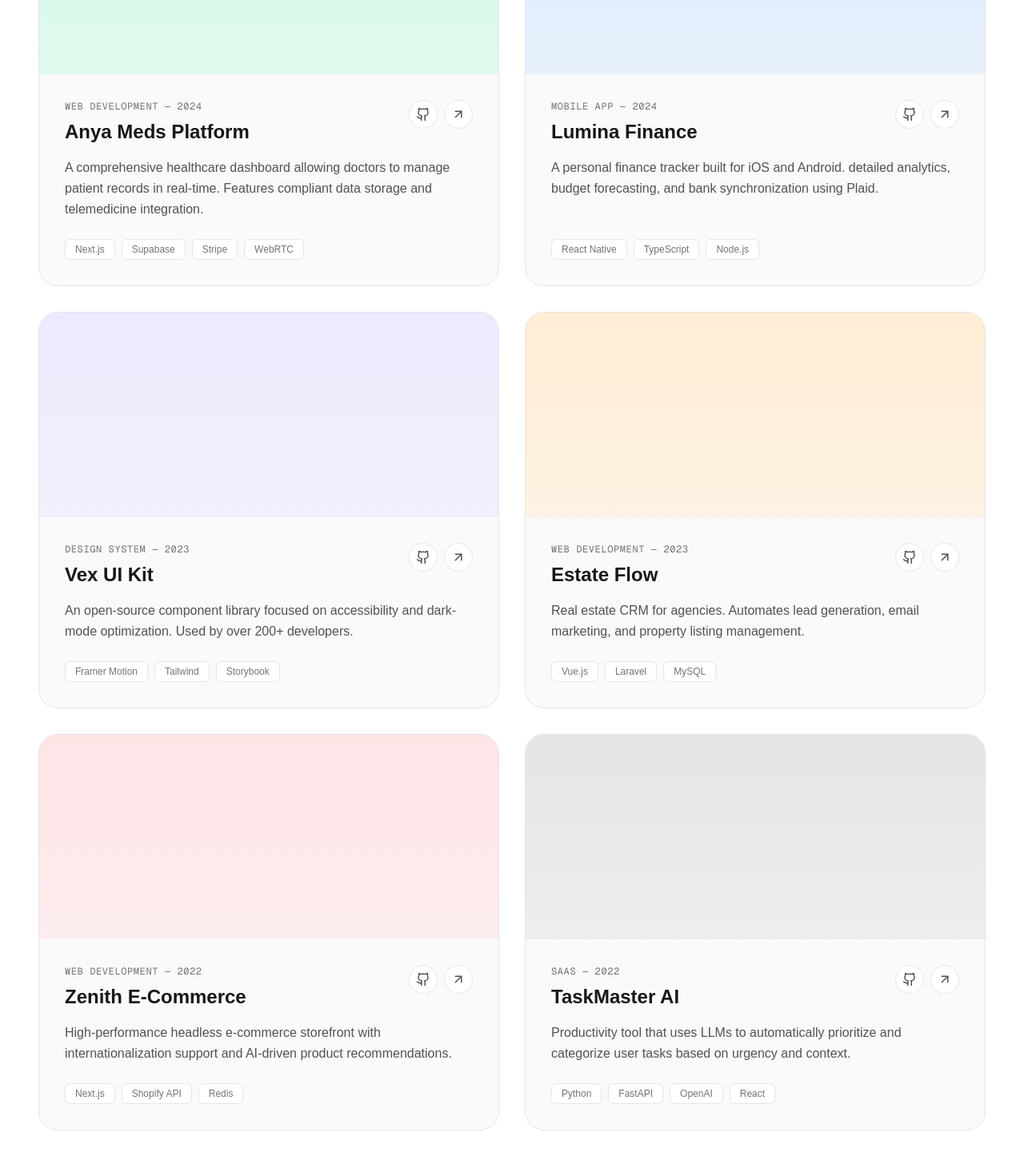
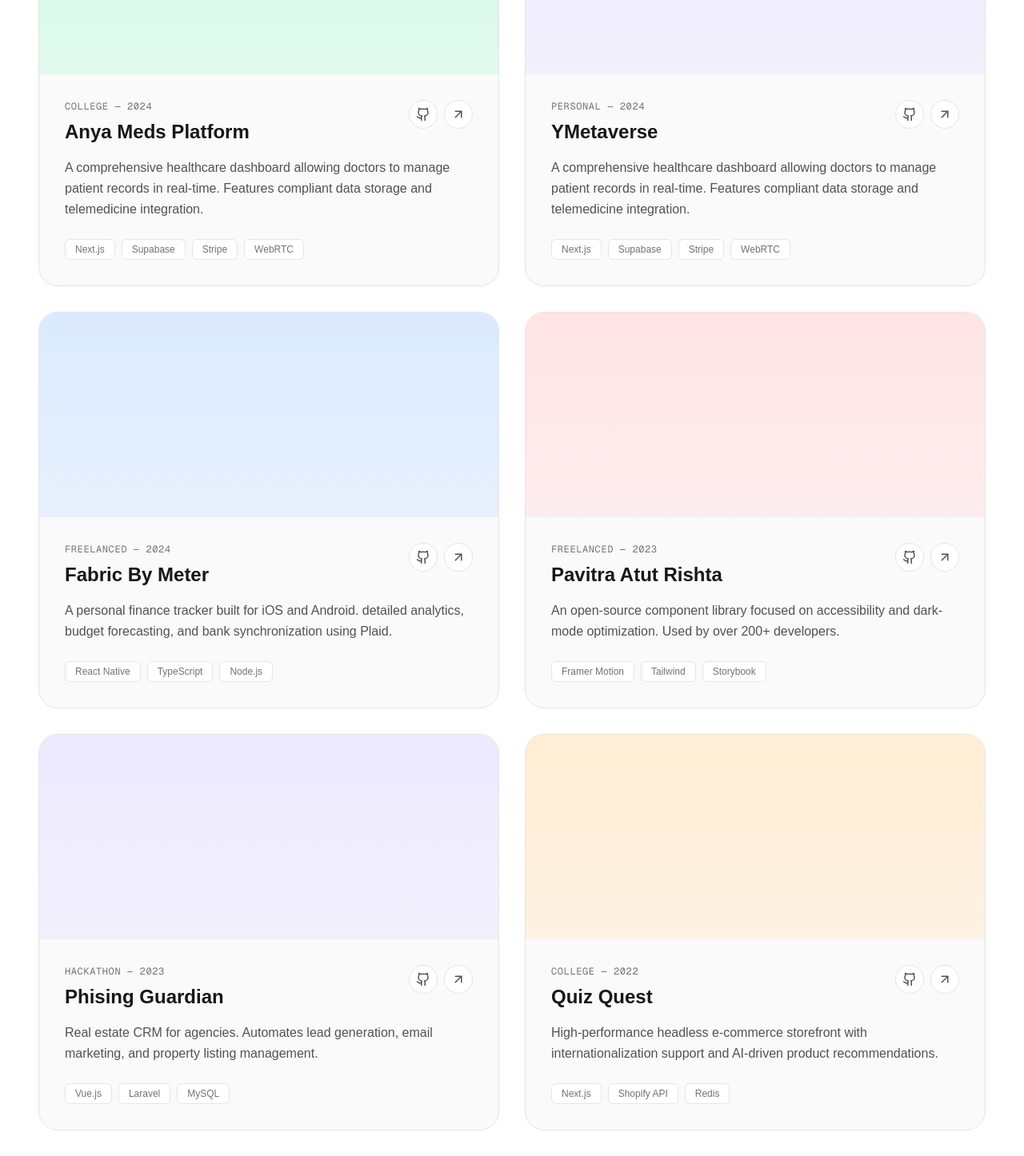
Before and after one commit to karma2912/Yash-Portfolio, a Next.js app: page /work in a window 1280 px wide. Shown: the part 700-2146 px from the top of the page at 80% size. Built offline with nearby package versions, Linux system fonts and the light colour scheme.

Commit message:
changes made

```diff
--- a/app/page.tsx
+++ b/app/page.tsx
@@ -190,10 +190,10 @@
 
         <div className="grid grid-cols-1 md:grid-cols-2 gap-6">
           <SimpleProjectCard
-            title="Matrimonial App"
+            title="Service Site"
             category="Website"
-            link="https://atut-pavitra-rishta.vercel.app/"
-            logo="/pavitraatutrishtaLogo.jpg"
+            link="https://khancrane.netlify.app/"
+            logo="/khanCraneLogo.webp"
   accentColor="bg-grey-50"
           />
           <SimpleProjectCard
--- a/app/work/page.tsx
+++ b/app/work/page.tsx
@@ -4,12 +4,11 @@
 import { ArrowUpRight, Github, Filter } from "lucide-react";
 import Navbar from "@/components/Navbar";
 
-// --- DUMMY DATA ---
 const projects = [
   {
     id: 1,
     title: "Anya Meds Platform",
-    category: "Web Development",
+    category: "College",
     description: "A comprehensive healthcare dashboard allowing doctors to manage patient records in real-time. Features compliant data storage and telemedicine integration.",
     stack: ["Next.js", "Supabase", "Stripe", "WebRTC"],
     year: "2024",
@@ -19,8 +18,19 @@
   },
   {
     id: 2,
-    title: "Lumina Finance",
-    category: "Mobile App",
+    title: "YMetaverse",
+    category: "Personal",
+    description: "A comprehensive healthcare dashboard allowing doctors to manage patient records in real-time. Features compliant data storage and telemedicine integration.",
+    stack: ["Next.js", "Supabase", "Stripe", "WebRTC"],
+    year: "2024",
+    link: "#",
+    github: "#",
+    color: "bg-violet-100"
+  },
+  {
+    id: 3,
+    title: "Fabric By Meter",
+    category: "Freelanced",
     description: "A personal finance tracker built for iOS and Android. detailed analytics, budget forecasting, and bank synchronization using Plaid.",
     stack: ["React Native", "TypeScript", "Node.js"],
     year: "2024",
@@ -29,42 +39,53 @@
     color: "bg-blue-100"
   },
   {
-    id: 3,
-    title: "Vex UI Kit",
-    category: "Design System",
+    id: 4,
+    title: "Pavitra Atut Rishta",
+    category: "Freelanced",
     description: "An open-source component library focused on accessibility and dark-mode optimization. Used by over 200+ developers.",
     stack: ["Framer Motion", "Tailwind", "Storybook"],
+    year: "2023",
+    link: "#",
+    github: "#",
+    color: "bg-rose-100"
+  },
+  {
+    id: 5,
+    title: "Phising Guardian",
+    category: "Hackathon",
+    description: "Real estate CRM for agencies. Automates lead generation, email marketing, and property listing management.",
+    stack: ["Vue.js", "Laravel", "MySQL"],
     year: "2023",
     link: "#",
     github: "#",
     color: "bg-violet-100"
   },
   {
-    id: 4,
-    title: "Estate Flow",
-    category: "Web Development",
-    description: "Real estate CRM for agencies. Automates lead generation, email marketing, and property listing management.",
-    stack: ["Vue.js", "Laravel", "MySQL"],
-    year: "2023",
+    id: 6,
+    title: "Quiz Quest",
+    category: "College",
+    description: "High-performance headless e-commerce storefront with internationalization support and AI-driven product recommendations.",
+    stack: ["Next.js", "Shopify API", "Redis"],
+    year: "2022",
     link: "#",
     github: "#",
     color: "bg-orange-100"
   },
   {
-    id: 5,
-    title: "Zenith E-Commerce",
-    category: "Web Development",
-    description: "High-performance headless e-commerce storefront with internationalization support and AI-driven product recommendations.",
-    stack: ["Next.js", "Shopify API", "Redis"],
+    id: 7,
+    title: "Khan Cranes",
+    category: "SaaS",
+    description: "Productivity tool that uses LLMs to automatically prioritize and categorize user tasks based on urgency and context.",
+    stack: ["Python", "FastAPI", "OpenAI", "React"],
     year: "2022",
     link: "#",
     github: "#",
-    color: "bg-rose-100"
+    color: "bg-blue-100"
   },
   {
-    id: 6,
-    title: "TaskMaster AI",
-    category: "SaaS",
+    id: 8,
+    title: "YCall",
+    category: "Personal",
     description: "Productivity tool that uses LLMs to automatically prioritize and categorize user tasks based on urgency and context.",
     stack: ["Python", "FastAPI", "OpenAI", "React"],
     year: "2022",
@@ -74,7 +95,7 @@
   },
 ];
 
-const categories = ["All", "Web Development", "Mobile App", "Design System", "SaaS"];
+const categories = ["All", "Freelanced", "Hackathon", "Personal", "College"];
 
 export default function Work() {
   const [filter, setFilter] = useState("All");
```
Also changed, not shown: public/khanCraneLogo.webp (added).
